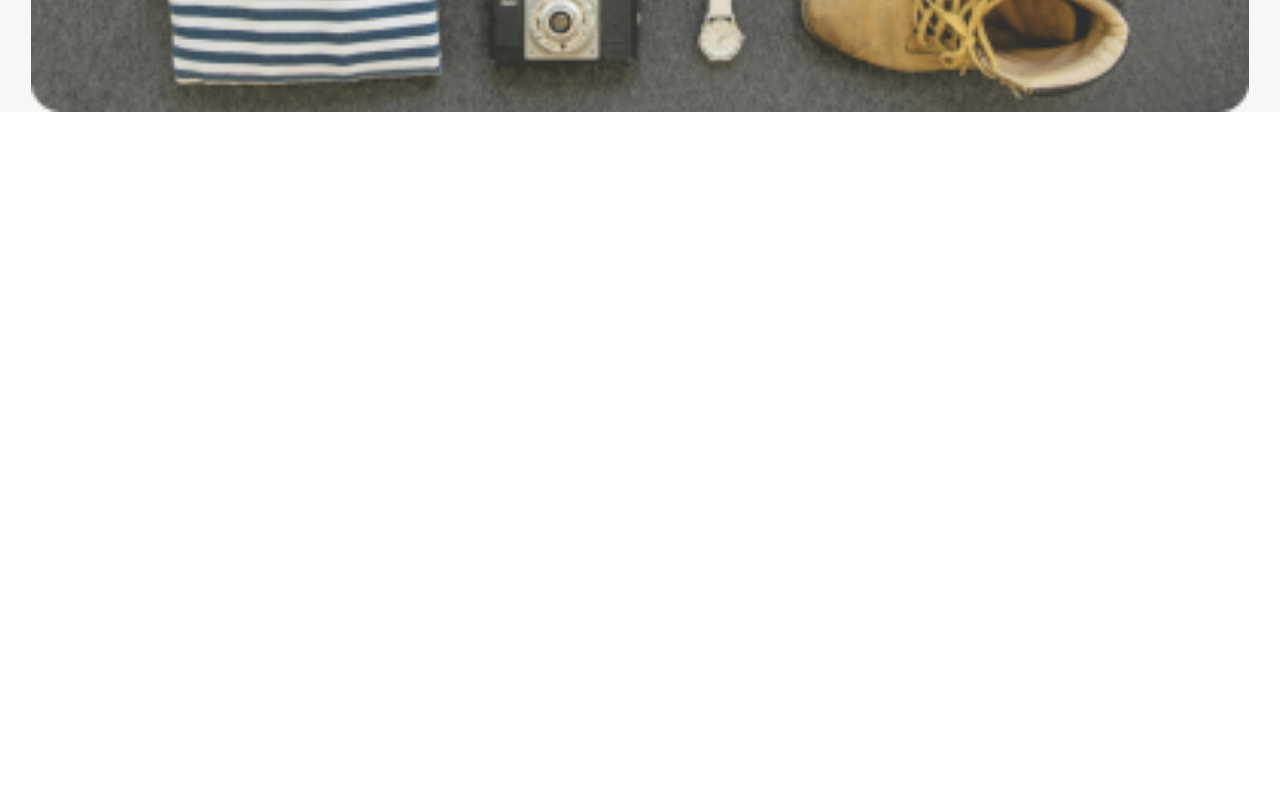
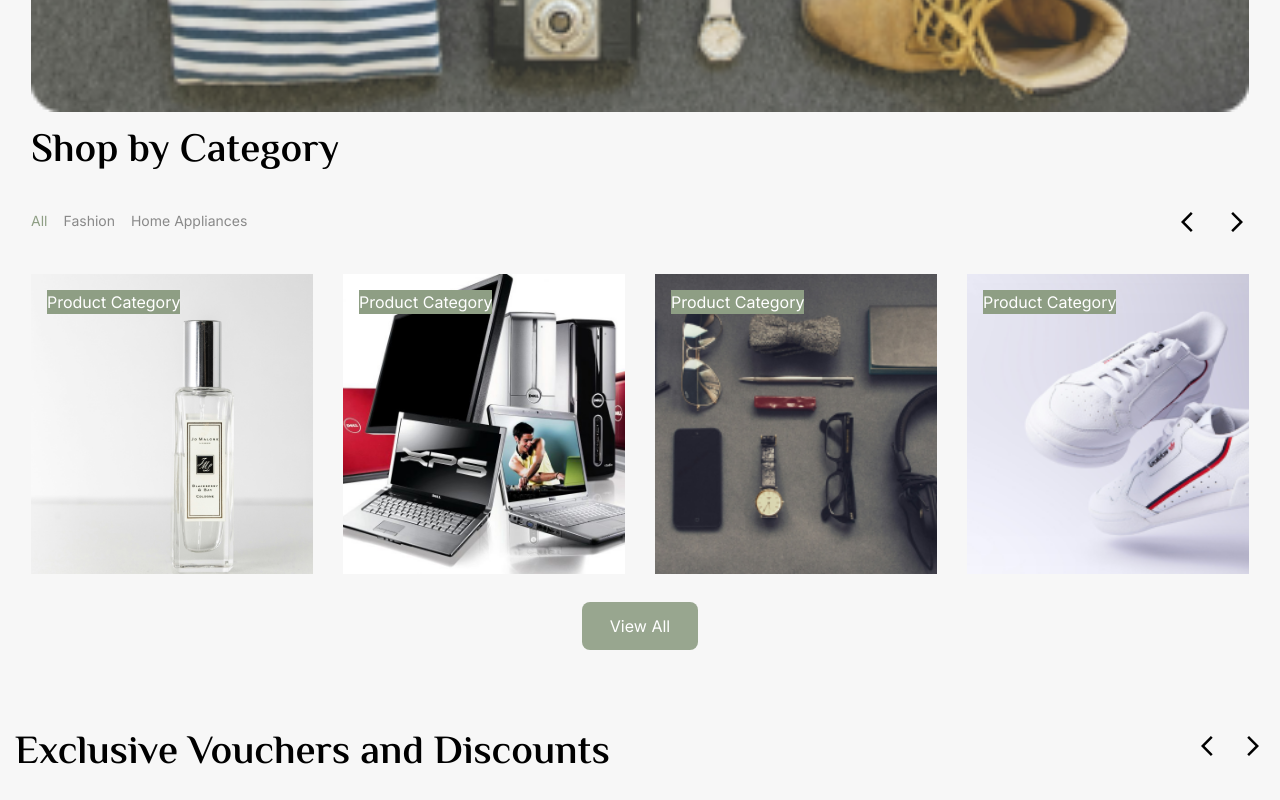
Before and after one commit to linear-digital/b2b-client, a Next.js app: page / in a window 1280 px wide. Shown: the part 4560-5360 px from the top of the page. Before the commit the page ends 4672 px from the top, so only its background shows below. Built offline with nearby package versions, Linux system fonts and the light colour scheme.

Commit message:
update ShopCategory.tsx, globals.css and page.tsx

```diff
--- a/Components/Pages/Home/ShopCategory.tsx
+++ b/Components/Pages/Home/ShopCategory.tsx
@@ -18,12 +18,12 @@
     const [swiper, setSwiper] = React.useState<any>(null);
 
     return (
-        <div className='container mx-auto'>
-            <h2 className='sec-title mt-4'>
+        <div className='container mx-auto px-4 lg:px-0'>
+            <h2 className='sec-title  mt-4'>
                 Shop by Category
             </h2>
             <div className="flex items-center justify-between mt-8">
-                <ul className='flex items-center gap-x-4 text-[#898989]'>
+                <ul className='flex items-center gap-x-4 text-[#898989] lg:text-base text-sm'>
                     <li>
                         <button className='text-primary'>
                             All
@@ -44,7 +44,18 @@
             </div>
             <Swiper
                 ref={swiperRef}
-                slidesPerView={4}
+                // slidesPerView={4}
+                breakpoints={{
+                   700: {
+                        slidesPerView: 1,
+                    },
+                    1024: {
+                        slidesPerView: 2,
+                    },
+                    1200: {
+                        slidesPerView: 4,
+                    },
+                }}
                 spaceBetween={30}
                 className="mt-10 h-[300px] "
                 onSwiper={(swiper) => setSwiper(swiper)}
@@ -115,7 +126,7 @@
                     </h4>
                 </SwiperSlide>
             </Swiper>
-            <div className="flex justify-center mt-10">
+            <div className="flex justify-center lg:mt-10 mt-7">
                 <Link href={'/products'} className='text-white bg-primary px-7 py-3 rounded-lg hover:text-white bg-primary/90'>
                     View All
                 </Link>
--- a/app/globals.css
+++ b/app/globals.css
@@ -49,13 +49,7 @@
     @apply text-primary;
 }
 
-.sec-title {
-    font-family: El Messiri;
-    font-size: 40px;
-    font-weight: 600;
-    line-height: 48px;
-    text-align: left;
-}
+
 
 .animation-fade-in {
     animation: fadeIn 0.5s ease-in-out;
@@ -128,3 +122,18 @@
     background-color: var(--primary) !important;
     box-shadow: none;
 }
+
+.sec-title {
+    font-family: El Messiri;
+    font-size: 40px;
+    font-weight: 600;
+    line-height: 48px;
+    text-align: left;
+}
+
+@media screen and (max-width: 768px) {
+    .sec-title {
+        font-size: 28px;
+    }
+
+}
--- a/app/page.tsx
+++ b/app/page.tsx
@@ -14,10 +14,10 @@
   return (
     <main className="bg-[#F7F7F7]">
       <Navbar />
-       <HeroArea />
-     {/* <ShopCategory />
+      <HeroArea />
+      <ShopCategory />
       <Vouchers />
-      <Trending />
+      {/*  <Trending />
       <Why />
       <Newsletter />
       <FeaturedBrands />
```
